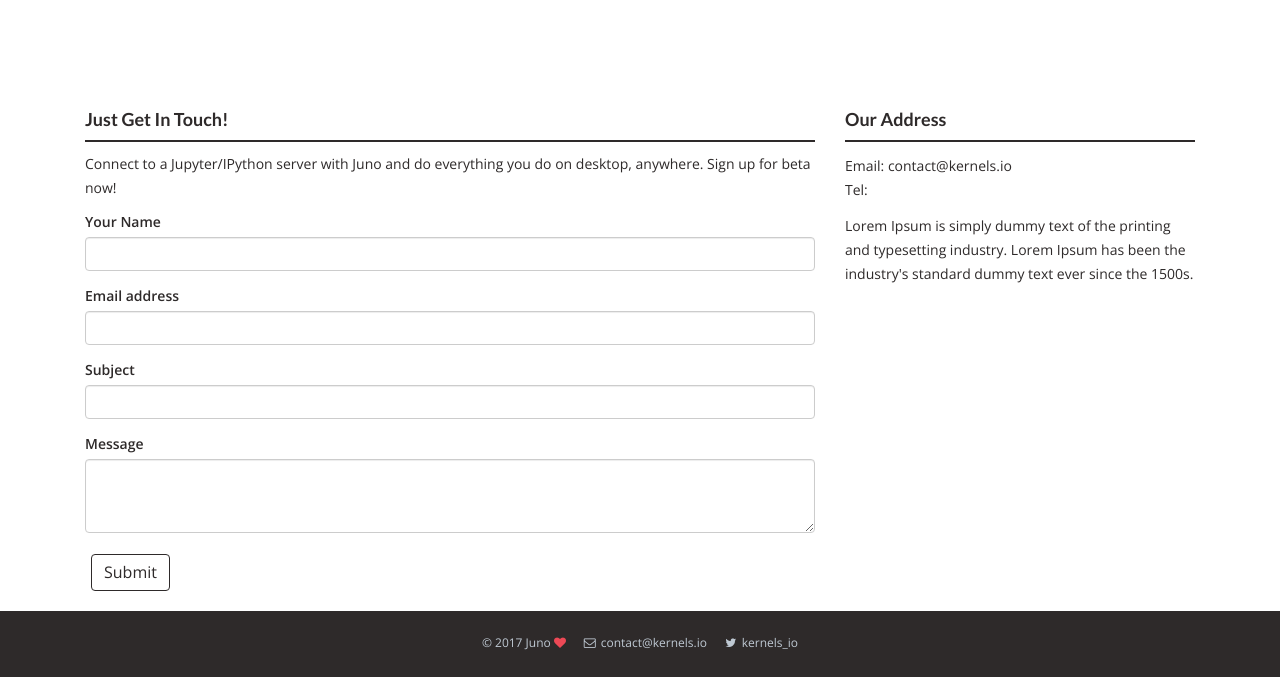
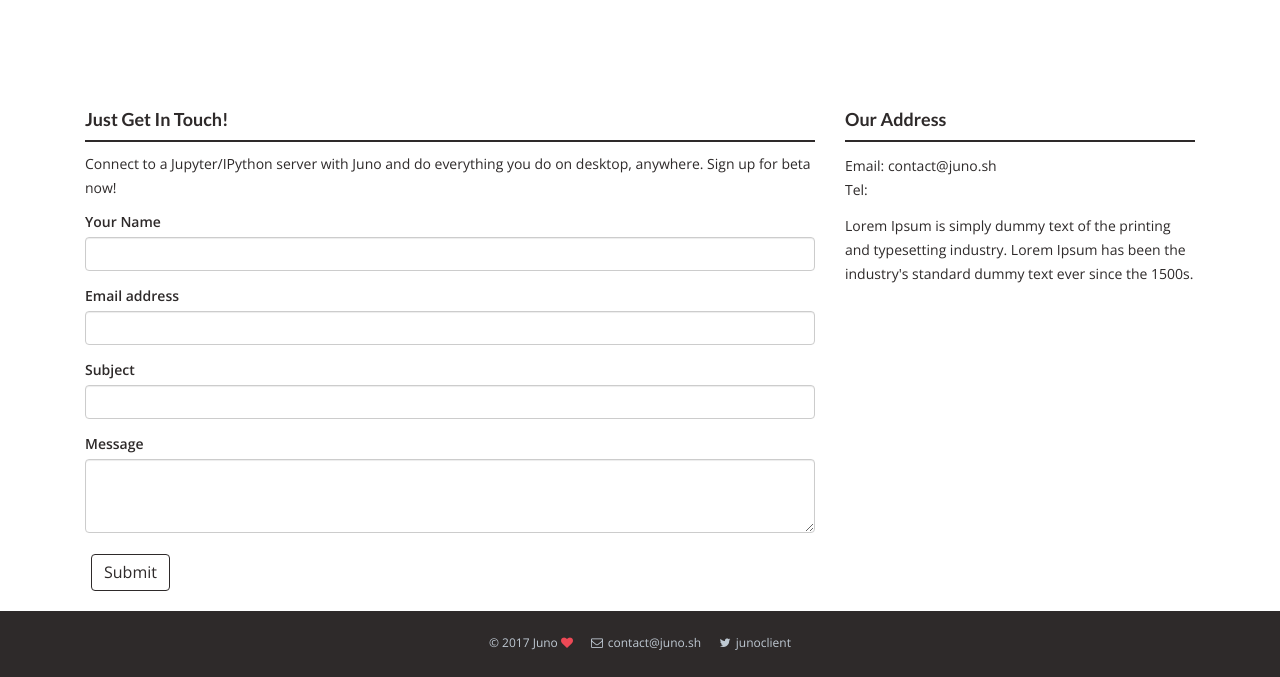
Before and after one commit to test-juno-sh/juno-website-test, a Jekyll site: the page built from contact.html, in a window 1280 px wide and 1208 px high. Shown: the part 531-1208 px from the top of the window. Built offline with Jekyll 4.4.1, drawn with Linux system fonts in a browser that asks for light colours; nearby versions of some CDN libraries.

Commit message:
Update config, including links to social media accounts.

```diff
--- a/_config.yml
+++ b/_config.yml
@@ -5,7 +5,7 @@ title: Juno
 description: "Juno: a Jupyter/IPython client for iPad. Connect to a notebook server with Juno and do everything you do on desktop, anywhere."
 analytics: UA-104527683-1
 baseurl:
-url: "//kernels.io"
+url: "//juno.sh"
 image: assets/img/screenshot_cut.png
 
 # Build settings
@@ -26,19 +26,19 @@ colors:  #in hex code if not noted else
   footer_content: "#bfc9d3"
 
 twitter:
-  username: kernels_io
+  username: junoclient
 
 logo: /assets/img/logo.png
 about: "Connect to a Jupyter/IPython server with Juno and do everything you do on desktop, anywhere. Sign up for beta now!"
 author: "Alex Staravoitau"
 lang: "en_GB"
 
-email: contact@kernels.io
+email: contact@juno.sh
 
 social:
-  name: Kernels
+  name: Juno
   links:
-    - https://twitter.com/kernels_io
+    - https://twitter.com/junoclient
 
 webmaster_verifications:
   google: XkeGdxyWFoVT7ROPa1di7i4eGi_Pftw9YxQlaspQY3g
```
